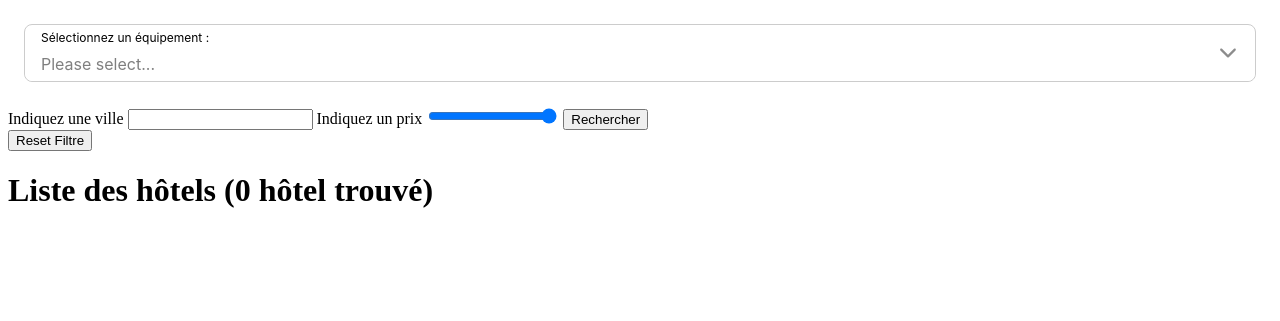
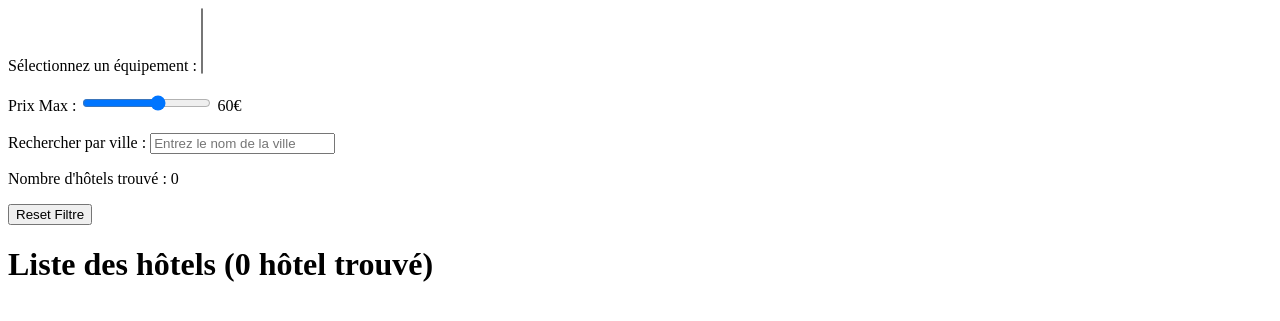
Before and after one commit to BTS-SIO2-SLAM-AP/AP-HOTEL-SITE, a PHP site: page / in a window 1280 px wide. Shown: the part 72-393 px from the top of the page. Run offline with PHP 8.4, Linux system fonts and the light colour scheme; data that the repository does not hold is empty; some libraries are stand-ins or nearby versions.

Commit message:
filtrage fluide multiselection non fonctionnel + problème avec range de prix max

```diff
--- a/view/hotel/listHotel.php
+++ b/view/hotel/listHotel.php
@@ -15,7 +15,7 @@ include 'view/layouts/filtre.php';
 	foreach ($listHotel as $unHotel) {
 		$noHotel = $unHotel["nohotel"];
 		?>
-		<div class='hotel-item' onclick="document.getElementById('form_<?php echo $noHotel?>').submit()" style='cursor: pointer'>
+		<div class='hotel-item' onclick="document.getElementById('form_<?php echo $noHotel?>').submit()" style='cursor: pointer' data-equipements="<?php echo implode(",", array_column($unHotel["equipements"], "noequ")); ?>" data-ville="<?php echo $unHotel["ville"] ?>" data-prix="<?php echo htmlentities($unHotel["prix"]) ?>">
 			<?php
 			echo "<h1>$unHotel[nom]</h1>";
 			echo "$unHotel[adr1]";
@@ -45,8 +45,9 @@ include 'view/layouts/filtre.php';
 			</form>
 		</div>
 	<?php } ?>
+</div>
 
-</div>
+
 
 
 <?php
--- a/view/layouts/filtre.php
+++ b/view/layouts/filtre.php
@@ -1,82 +1,60 @@
-<div>
-    <form id="filtreForm" method="post" action="index.php">
-        <input type="hidden" name="action" value="listHotel">
+<div id="filtre" class="filter-bar">
+    Sélectionnez un équipement :
+    <select name="equipements[]" id="equipements" onchange="filterHotels()" multiple>
+        <?php foreach ($listEquipement as $unequ) { ?>
+            <option value='<?php echo $unequ["noequ"] ?>'><?php echo $unequ["lib"] ?></option>
+        <?php } ?>
+    </select>
+    <br /><br />
+    <label for="price-range">Prix Max :</label>
+    <input type="range" id="price-range" name="price_range" min="0" max="100" value="60" oninput="updatePriceLabel()">
+    <span id="price-label">60</span>€
+    <br /><br />
+    <label for="city-search">Rechercher par ville :</label>
+    <input type="text" id="city-search" name="city_search" oninput="filterHotels()" placeholder="Entrez le nom de la ville">
 
-        <!-- Sélectionnez un équipement :
-        <select name="equipements[]" id="equipement-select" onchange="this.form.submit()" multiple>
-            <option hidden disabled selected value> -- aucun -- </option>
-            <?php foreach ($listEquipement as $unequ) { ?>
-                <option value='<?php echo $unequ["noequ"] ?>' <?php if (isset($_REQUEST["equipements[]"])) {
-                                                                    echo in_array($unequ["noequ"], $_REQUEST["equipements[]"]) ? "selected" : "";
-                                                                }; ?>>
-                    <?php echo $unequ["lib"] ?></option>
-            <?php } ?>
-        </select> -->
+    <p id="hotel-count">Nombre d'hôtels trouvé : <span>0</span></p>
 
-        <label>
-            Sélectionnez un équipement :
-            <input mbsc-input id="demo-multiple-select-input" placeholder="Please select..." data-dropdown="true" data-input-style="outline" data-label-style="stacked" data-tags="true" />
-        </label>
-        <select name="equipements[]" id="demo-multiple-select" multiple>
-            <?php foreach ($listEquipement as $unequ) { ?>
-                <option value='<?php echo $unequ["noequ"] ?>'
-                   <?php /*if (isset($_REQUEST["equipements[]"])) {
-                        echo in_array($unequ["noequ"], $_REQUEST["equipements[]"]) ? "selected" : "";
-                    }; */?>
-                    >
-                    <?php echo $unequ["lib"] ?></option>
-            <?php } ?>
-        </select>
-        <script>
-            mobiscroll.select('#demo-multiple-select', {
-                inputElement: document.getElementById('demo-multiple-select-input')
-            });
-        </script>
-
-        Indiquez une ville
-        <input type="text" name="ville" id="ville-search" value="<?php if (isset($_REQUEST["ville"]) && !empty($_REQUEST["ville"])) {
-                                                                        echo $_REQUEST["ville"];
-                                                                    } ?>">
-
-        <!-- slider min 0 et max 9999 -->
-        <label for="prix">Indiquez un prix</label>
-        <input type="range" name="prix" id="prix" min="0" max="300" value="<?php echo isset($_REQUEST["prix"]) && !empty($_REQUEST["prix"]) && $_REQUEST["prix"] <= 300 && $_REQUEST["prix"] >= 0 ?
-                                                                                $_REQUEST["prix"] : 300;
-                                                                            ?>" oninput="this.form.submit()">
-        <output for="prix" id="prix-output">
-            <?php if (isset($_REQUEST["prix"]) && !empty($_REQUEST["prix"])) {
-                echo $_REQUEST["prix"];
-            } ?>
-        </output>
-
-        <!-- Variable cachée pour stocker l'ID du dernier élément focus -->
-        <input type="hidden" name="dernierFocus" id="dernier-focus">
-
-        <button type="submit">Rechercher</button>
-    </form>
 
     <script>
-        // Mettre le focus sur l'élément approprié s'il existe
-        document.addEventListener('DOMContentLoaded', function() {
-            var dernierFocus = '<?php echo isset($_REQUEST["dernierFocus"]) ? $_REQUEST["dernierFocus"] : "" ?>';
-            if (dernierFocus) {
-                document.getElementById(dernierFocus).focus();
-                positionnerCurseurALaFin(document.getElementById(dernierFocus));
-            }
-        });
+        function filterHotels() {
+            var maxPrice = document.getElementById("price-range").value;
+            var selectedEquipement = document.getElementById("equipements").value;
+            var citySearch = document.getElementById("city-search").value.toLowerCase();
 
-        // Ajouter un écouteur à chaque champ d'entrée pour enregistrer l'ID de l'élément qui a le focus
-        document.querySelectorAll('input').forEach(function(input) {
-            input.addEventListener('focus', function() {
-                document.getElementById('dernier-focus').value = this.id;
-                positionnerCurseurALaFin(this);
+            var hotels = document.querySelectorAll(".hotel-item");
+            var displayedHotelCount = 0; // Variable de comptage
+
+            hotels.forEach(function(hotel) {
+                var price = hotel.getAttribute("data-prix");
+                var equipements = hotel.getAttribute("data-equipements");
+                var ville = hotel.getAttribute("data-ville").toLowerCase();
+
+
+                // faire multiselect
+                var isEquipementMatch = equipements.split(",").includes(selectedEquipement) || selectedEquipement == "";
+
+                var isPriceMatch = price <= maxPrice;
+
+                var isCityMatch = ville.includes(citySearch);
+
+                if (isEquipementMatch && isPriceMatch && isCityMatch) {
+                    hotel.style.display = "block";
+                    displayedHotelCount++; // Incrémente le compteur
+                } else {
+                    hotel.style.display = "none";
+                }
             });
-        });
 
-        // Fonction pour positionner le curseur à la fin du texte dans un champ de saisie
-        function positionnerCurseurALaFin(element) {
-            var longueurTexte = element.value.length;
-            element.setSelectionRange(longueurTexte, longueurTexte);
+            // Met à jour le nombre affiché dans l'interface utilisateur
+            document.getElementById("hotel-count").querySelector("span").textContent = displayedHotelCount;
+        }
+
+        function updatePriceLabel() {
+            var priceLabel = document.getElementById("price-label");
+            var priceRange = document.getElementById("price-range").value;
+            priceLabel.textContent = priceRange;
+            filterHotels();
         }
     </script>
 
```
